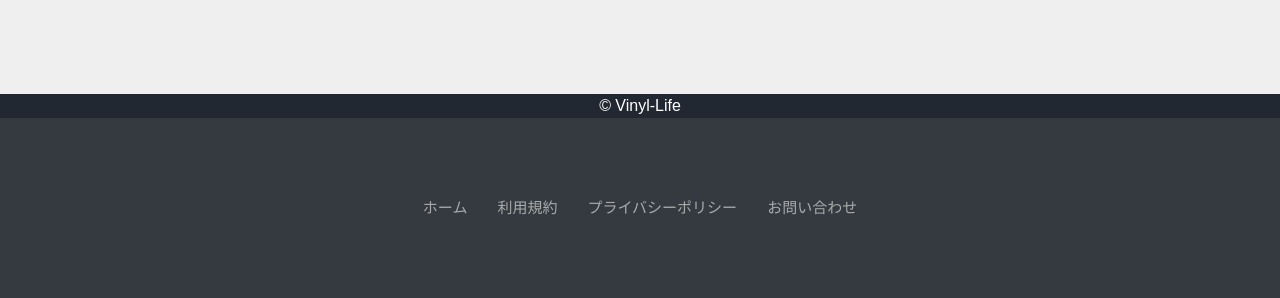
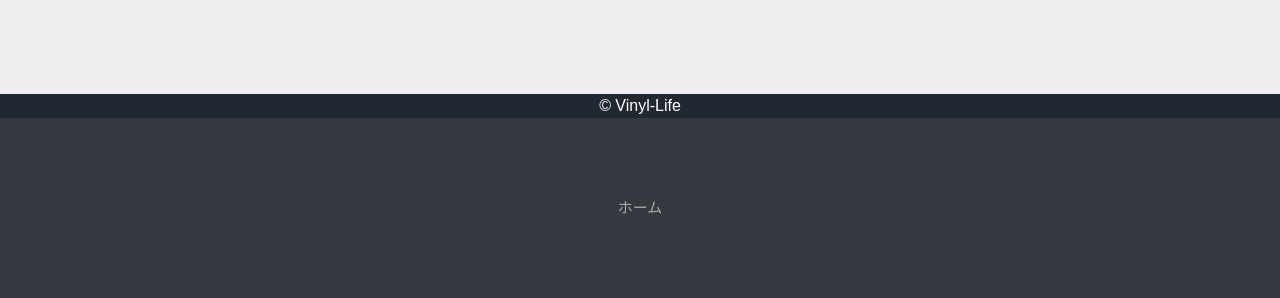
Before and after one commit to Katsuma-F/Vinyl-Life, a PHP site: page / in a window 1280 px wide. Shown: the part 502-800 px from the top of the page. Run offline with PHP 8.4, Linux system fonts and the light colour scheme; data that the repository does not hold is empty; some libraries are stand-ins or nearby versions.

Commit message:
Fixed the contents of the footer

```diff
--- a/index.php
+++ b/index.php
@@ -163,9 +163,6 @@ require('posts.php');
     </div>
     <div class="footer-lower">
       <a href="/">ホーム</a>
-      <a href="">利用規約</a>
-      <a href="">プライバシーポリシー</a>
-      <a href="" target="_blank">お問い合わせ</a>
     </div>
   </div>
 
--- a/join/check.php
+++ b/join/check.php
@@ -83,9 +83,6 @@ if (!empty($_POST)) {
     </div>
     <div class="footer-lower">
       <a href="/">ホーム</a>
-      <a href="">利用規約</a>
-      <a href="">プライバシーポリシー</a>
-      <a href="" target="_blank">お問い合わせ</a>
     </div>
   </div>
 
--- a/join/index.php
+++ b/join/index.php
@@ -137,9 +137,6 @@ if ($_REQUEST['action'] == 'rewrite' && isset($_SESSION['join'])) {
     </div>
     <div class="footer-lower">
       <a href="/">ホーム</a>
-      <a href="">利用規約</a>
-      <a href="">プライバシーポリシー</a>
-      <a href="" target="_blank">お問い合わせ</a>
     </div>
   </div>
 
--- a/join/thanks.php
+++ b/join/thanks.php
@@ -38,9 +38,6 @@
     </div>
     <div class="footer-lower">
       <a href="/">ホーム</a>
-      <a href="">利用規約</a>
-      <a href="">プライバシーポリシー</a>
-      <a href="" target="_blank">お問い合わせ</a>
     </div>
   </div>
 
--- a/login.php
+++ b/login.php
@@ -97,9 +97,6 @@ if (!empty($_POST)) {
     </div>
     <div class="footer-lower">
       <a href="/">ホーム</a>
-      <a href="">利用規約</a>
-      <a href="">プライバシーポリシー</a>
-      <a href="" target="_blank">お問い合わせ</a>
     </div>
   </div>
 
--- a/mypage.php
+++ b/mypage.php
@@ -251,9 +251,6 @@ include('posts.php');
     </div>
     <div class="footer-lower">
       <a href="/">ホーム</a>
-      <a href="">利用規約</a>
-      <a href="">プライバシーポリシー</a>
-      <a href="" target="_blank">お問い合わせ</a>
     </div>
   </div>
 
--- a/view.php
+++ b/view.php
@@ -132,9 +132,6 @@ $posts->execute(array($_REQUEST['card_id']));
     </div>
     <div class="footer-lower">
       <a href="/">ホーム</a>
-      <a href="">利用規約</a>
-      <a href="">プライバシーポリシー</a>
-      <a href="" target="_blank">お問い合わせ</a>
     </div>
   </div>
 
```
